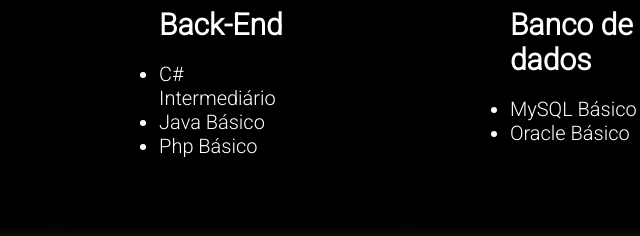
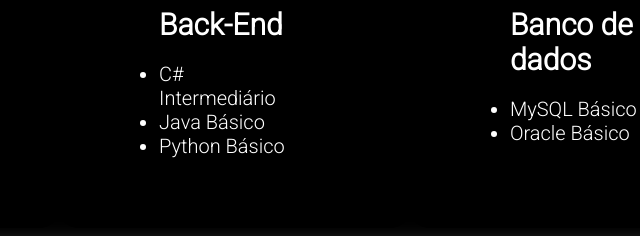
Before and after one commit to Gabriel-GR1/Meu-Portfolio, a plain HTML site: page index.html in a window 1280 px wide. Shown: the part 1084-1320 px from the top of the page, 406-1046 px from the left. Drawn offline with nearby package versions, Linux system fonts and the light colour scheme.

Commit message:
Update index.html

```diff
--- a/index.html
+++ b/index.html
@@ -79,7 +79,7 @@
                     <ul>
                         <li>C# Intermediário</li>
                         <li>Java Básico</li>
-                        <li>Php Básico</li>
+                        <li>Python Básico</li>
                     </ul>
                 </div><!-- Especialidades box-->
                 <div class="box-especialidades">
```
